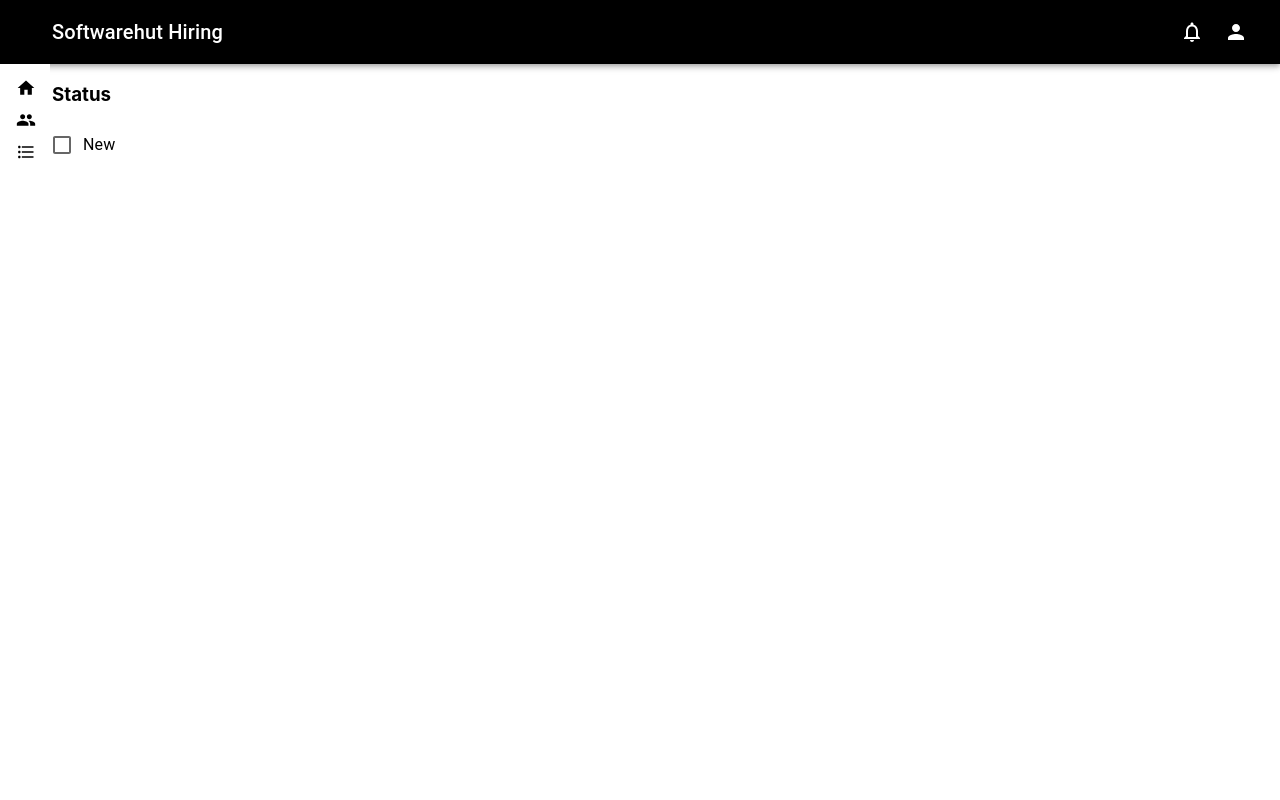
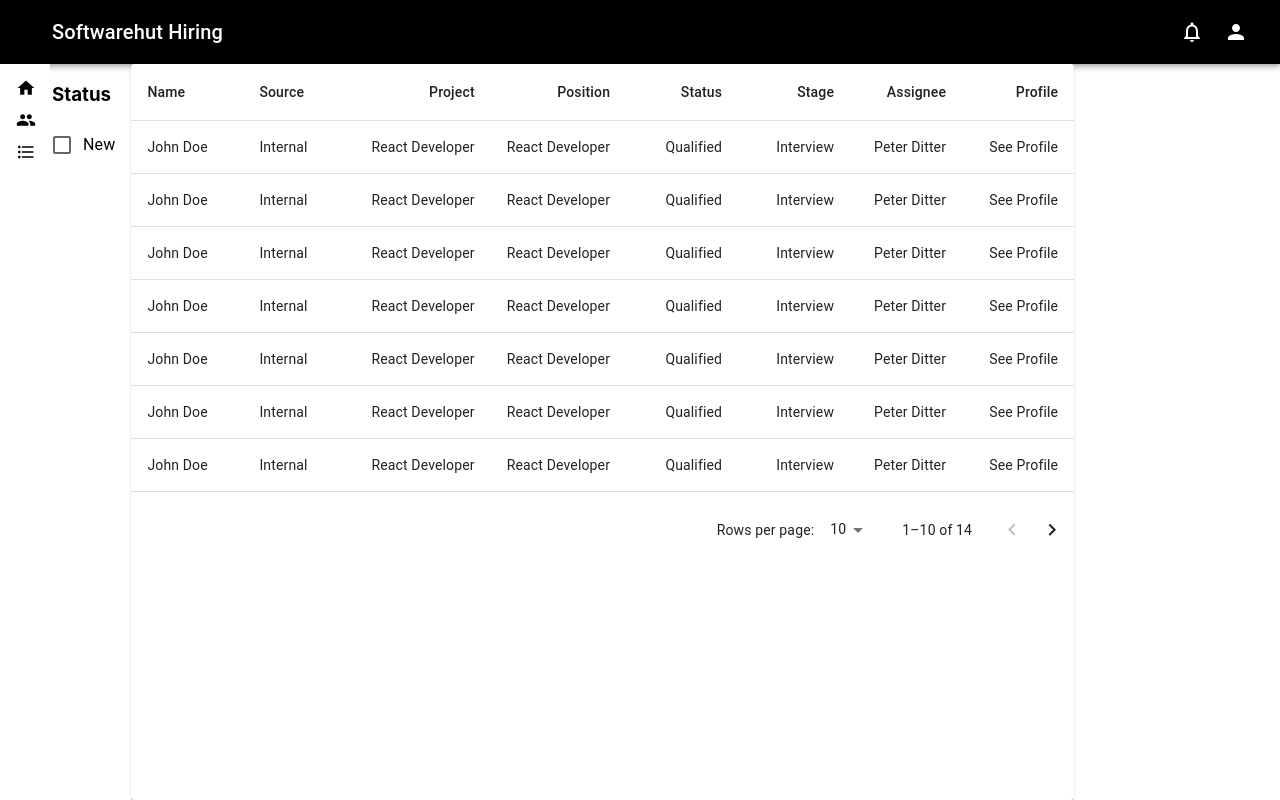
Before and after one commit to softwarehutpl/HeRo-frontend-2, a React (Create React App) app: page /candidates in a window 1280 px wide. Built offline with nearby package versions, Linux system fonts and the light colour scheme.

Commit message:
table component (#19)

```diff
--- a/src/modules/candidates/Candidates.tsx
+++ b/src/modules/candidates/Candidates.tsx
@@ -1,11 +1,17 @@
 import React from "react";
 import CheckboxFilters from "../common/components/checkboxFilters/CheckboxFilters";
+import StickyHeadTable from "../common/components/table/StickyHeadTable";
+import { CustomDiv } from "./CandidatesStyles";
+
+
+
 
 function Candidates() {
   return (
-    <div>
+    <CustomDiv>
       <CheckboxFilters />
-    </div>
+      <StickyHeadTable />
+    </CustomDiv>
   );
 }
 
--- /dev/null
+++ b/src/modules/candidates/CandidatesStyles.tsx
@@ -0,0 +1,6 @@
+import { styled } from '@mui/material/styles';
+
+export const CustomDiv = styled('div')`
+    display: flex;
+    flex-direction: row;
+`;
--- a/src/modules/common/components/sidebar/Sidebar.tsx
+++ b/src/modules/common/components/sidebar/Sidebar.tsx
@@ -5,8 +5,9 @@
 import HomeIcon from '@mui/icons-material/Home';
 import PeopleIcon from '@mui/icons-material/People';
 import FormatListBulletedIcon from '@mui/icons-material/FormatListBulleted';
-import { StyledBox } from './styled/StyledBox';
 import { useNavigate } from "react-router-dom";
+
+import { StyledBox } from './SidebarStyles';
 
 export default function Sidebar() {
   const navigate = useNavigate();
--- /dev/null
+++ b/src/modules/common/components/table/StickyHeadTable.tsx
@@ -0,0 +1,164 @@
+import * as React from 'react';
+import Paper from '@mui/material/Paper';
+import Table from '@mui/material/Table';
+import TableBody from '@mui/material/TableBody';
+import TableCell from '@mui/material/TableCell';
+import TableContainer from '@mui/material/TableContainer';
+import TableHead from '@mui/material/TableHead';
+import TablePagination from '@mui/material/TablePagination';
+import TableRow from '@mui/material/TableRow';
+
+interface Column {
+  id: 'name' | 'source' | 'project' | 'position' | 'status' | 'stage' | 'assignee' | 'profile';
+  label: string;
+  minWidth?: number;
+  align?: 'right';
+  format?: (value: number) => string;
+}
+
+const columns: readonly Column[] = [
+  { id: 'name', label: 'Name', minWidth: 80 },
+  { id: 'source', label: 'Source', minWidth: 80 },
+  {
+    id: 'project',
+    label: 'Project',
+    minWidth: 80,
+    align: 'right',
+  },
+  {
+    id: 'position',
+    label: 'Position',
+    minWidth: 80,
+    align: 'right',
+  },
+  {
+    id: 'status',
+    label: 'Status',
+    minWidth: 80,
+    align: 'right',
+  },
+  {
+    id: 'stage',
+    label: 'Stage',
+    minWidth: 80,
+    align: 'right',
+  },
+  {
+    id: 'assignee',
+    label: 'Assignee',
+    minWidth: 80,
+    align: 'right',
+  },
+  {
+    id: 'profile',
+    label: 'Profile',
+    minWidth: 80,
+    align: 'right',
+  },
+];
+
+interface Data {
+  name: string;
+  source: string;
+  project: string;
+  position: string;
+  status: string;
+  stage: string;
+  assignee: string;
+  profile: string;
+}
+
+function createData(
+  name: string,
+  source: string,
+  project: string,
+  position: string,
+  status: string,
+  stage: string,
+  assignee: string,
+  profile: string
+): Data {
+  return { name, source, project, position, status, stage, assignee, profile };
+}
+
+const rows = [
+  createData('John Doe', 'Internal', 'React Developer', 'React Developer', 'Qualified', 'Interview', 'Peter Ditter', 'See Profile'),
+  createData('John Doe', 'Internal', 'React Developer', 'React Developer', 'Qualified', 'Interview', 'Peter Ditter', 'See Profile'),
+  createData('John Doe', 'Internal', 'React Developer', 'React Developer', 'Qualified', 'Interview', 'Peter Ditter', 'See Profile'),
+  createData('John Doe', 'Internal', 'React Developer', 'React Developer', 'Qualified', 'Interview', 'Peter Ditter', 'See Profile'),
+  createData('John Doe', 'Internal', 'React Developer', 'React Developer', 'Qualified', 'Interview', 'Peter Ditter', 'See Profile'),
+  createData('John Doe', 'Internal', 'React Developer', 'React Developer', 'Qualified', 'Interview', 'Peter Ditter', 'See Profile'),
+  createData('John Doe', 'Internal', 'React Developer', 'React Developer', 'Qualified', 'Interview', 'Peter Ditter', 'See Profile'),
+  createData('John Doe', 'Internal', 'React Developer', 'React Developer', 'Qualified', 'Interview', 'Peter Ditter', 'See Profile'),
+  createData('John Doe', 'Internal', 'React Developer', 'React Developer', 'Qualified', 'Interview', 'Peter Ditter', 'See Profile'),
+  createData('John Doe', 'Internal', 'React Developer', 'React Developer', 'Qualified', 'Interview', 'Peter Ditter', 'See Profile'),
+  createData('John Doe', 'Internal', 'React Developer', 'React Developer', 'Qualified', 'Interview', 'Peter Ditter', 'See Profile'),
+  createData('John Doe', 'Internal', 'React Developer', 'React Developer', 'Qualified', 'Interview', 'Peter Ditter', 'See Profile'),
+  createData('John Doe', 'Internal', 'React Developer', 'React Developer', 'Qualified', 'Interview', 'Peter Ditter', 'See Profile'),
+  createData('John Doe', 'Internal', 'React Developer', 'React Developer', 'Qualified', 'Interview', 'Peter Ditter', 'See Profile'),
+];
+
+export default function StickyHeadTable() {
+  const [page, setPage] = React.useState(0);
+  const [rowsPerPage, setRowsPerPage] = React.useState(10);
+
+  const handleChangePage = (event: unknown, newPage: number) => {
+    setPage(newPage);
+  };
+
+  const handleChangeRowsPerPage = (event: React.ChangeEvent<HTMLInputElement>) => {
+    setRowsPerPage(+event.target.value);
+    setPage(0);
+  };
+
+  return (
+    <Paper sx={{ width: '100%', overflow: 'hidden' }}>
+      <TableContainer sx={{ maxHeight: 440 }}>
+        <Table stickyHeader aria-label="sticky table">
+          <TableHead>
+            <TableRow>
+              {columns.map((column) => (
+                <TableCell
+                  key={column.id}
+                  align={column.align}
+                  style={{ minWidth: column.minWidth }}
+                >
+                  {column.label}
+                </TableCell>
+              ))}
+            </TableRow>
+          </TableHead>
+          <TableBody>
+            {rows
+              .slice(page * rowsPerPage, page * rowsPerPage + rowsPerPage)
+              .map((row) => {
+                return (
+                  <TableRow hover role="checkbox" tabIndex={-1} key={row.name}>
+                    {columns.map((column) => {
+                      const value = row[column.id];
+                      return (
+                        <TableCell key={column.id} align={column.align}>
+                          {column.format && typeof value === 'number'
+                            ? column.format(value)
+                            : value}
+                        </TableCell>
+                      );
+                    })}
+                  </TableRow>
+                );
+              })}
+          </TableBody>
+        </Table>
+      </TableContainer>
+      <TablePagination
+        rowsPerPageOptions={[10, 25, 100]}
+        component="div"
+        count={rows.length}
+        rowsPerPage={rowsPerPage}
+        page={page}
+        onPageChange={handleChangePage}
+        onRowsPerPageChange={handleChangeRowsPerPage}
+      />
+    </Paper>
+  );
+}
```
Also changed, not shown: src/modules/common/components/sidebar/SidebarStyles.tsx (renamed from src/modules/common/components/sidebar/styled/StyledBox.tsx).
